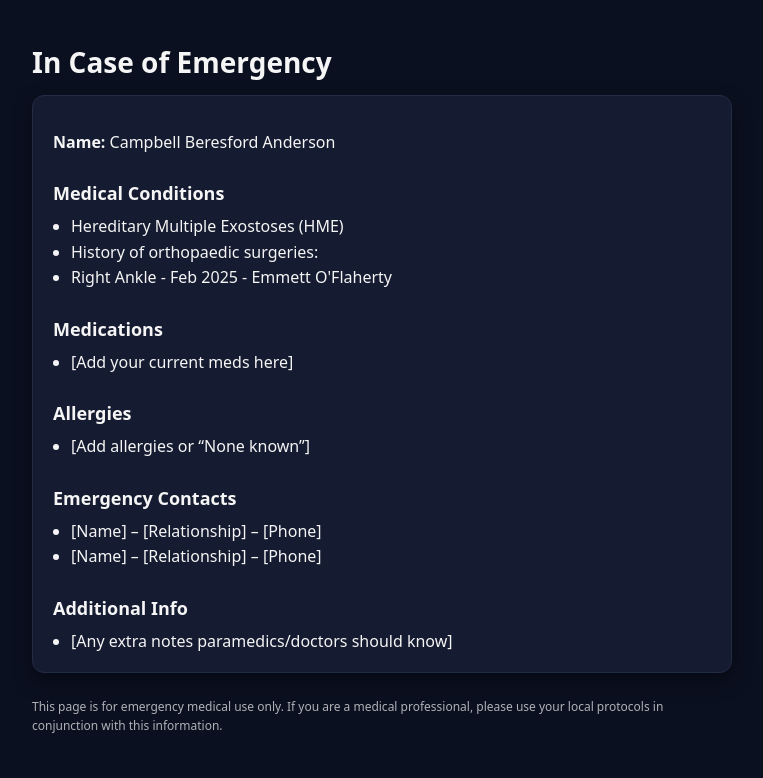
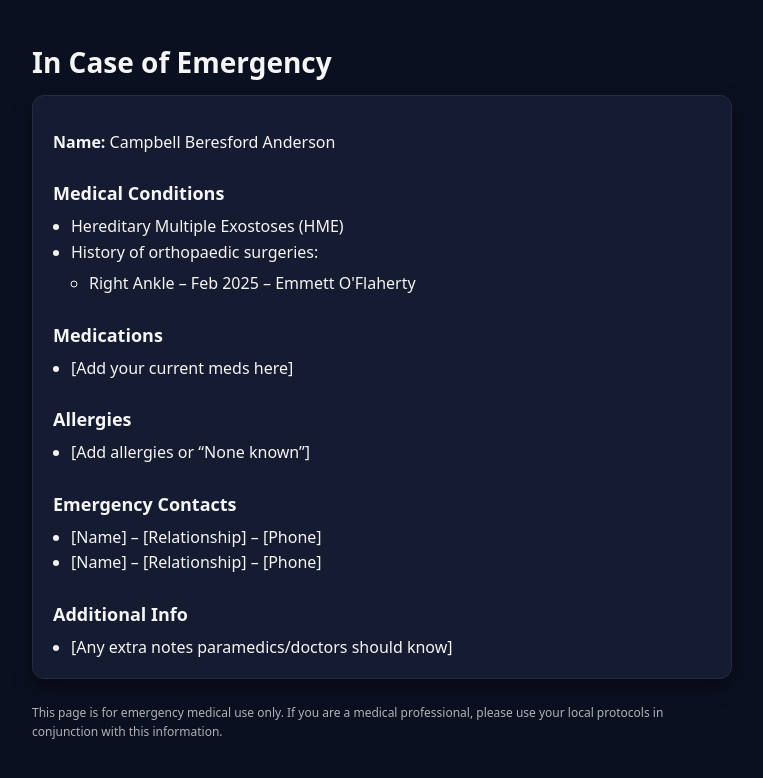
Before and after one commit to Cozzycam/cozzycam.github.io, a plain HTML site: page index.html in a window 1280 px wide. Shown: the whole page, without its empty margins (258-1021 px from the left). Drawn offline with Linux system fonts and the light colour scheme.

Commit message:
Update index.html

```diff
--- a/index.html
+++ b/index.html
@@ -54,9 +54,15 @@
     <h2>Medical Conditions</h2>
     <ul>
       <li>Hereditary Multiple Exostoses (HME)</li>
-      <li>History of orthopaedic surgeries:</li>
-              <li>Right Ankle - Feb 2025 - Emmett O'Flaherty</li>
+      <li>
+        History of orthopaedic surgeries:
+        <ul>
+          <li>Right Ankle – Feb 2025 – Emmett O'Flaherty</li>
+          <!-- Add more here if needed -->
+        </ul>
+      </li>
     </ul>
+
 
     <h2>Medications</h2>
     <ul>
```
